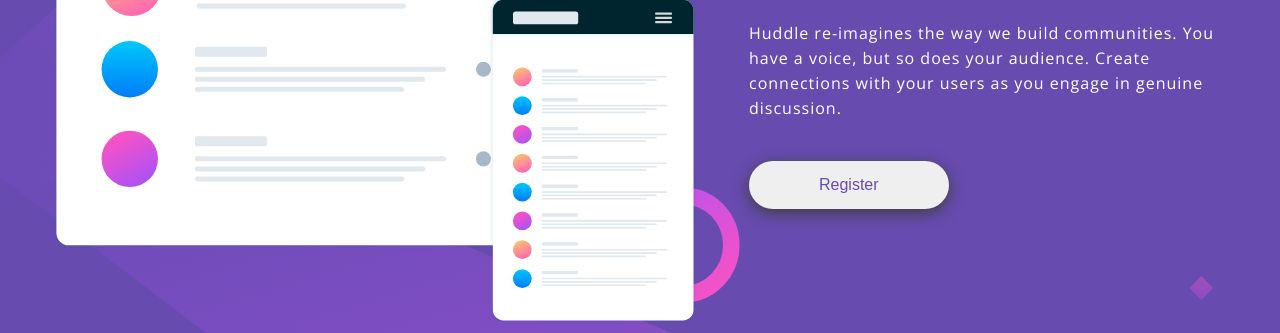
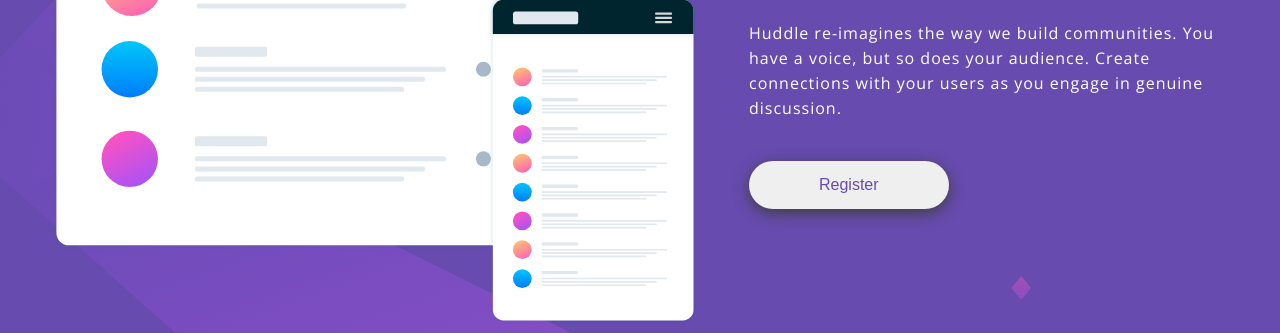
Before and after one commit to NaimurRahman00/huddle-landing-page-with-single-introductory-section-master, a plain HTML site: page index.html in a window 1280 px wide. Shown: the part 318-651 px from the top of the page. Drawn offline with nearby package versions, Linux system fonts and the light colour scheme.

Commit message:
Update style.css

```diff
--- a/style.css
+++ b/style.css
@@ -14,8 +14,8 @@
     background-color: var(--violet);
     background-image: url(images/bg-desktop.svg);
     background-repeat: no-repeat;
-    background-size: 100% 100%;
-    background-position: center;
+    background-size: 85% 100%;
+    background-position: left;
     font-family: 'Karla', sans-serif;
     display: flex;
     justify-content: center;
@@ -261,4 +261,5 @@
         margin: 10px;
         margin-left: 0px;
     }
+
 }
```
